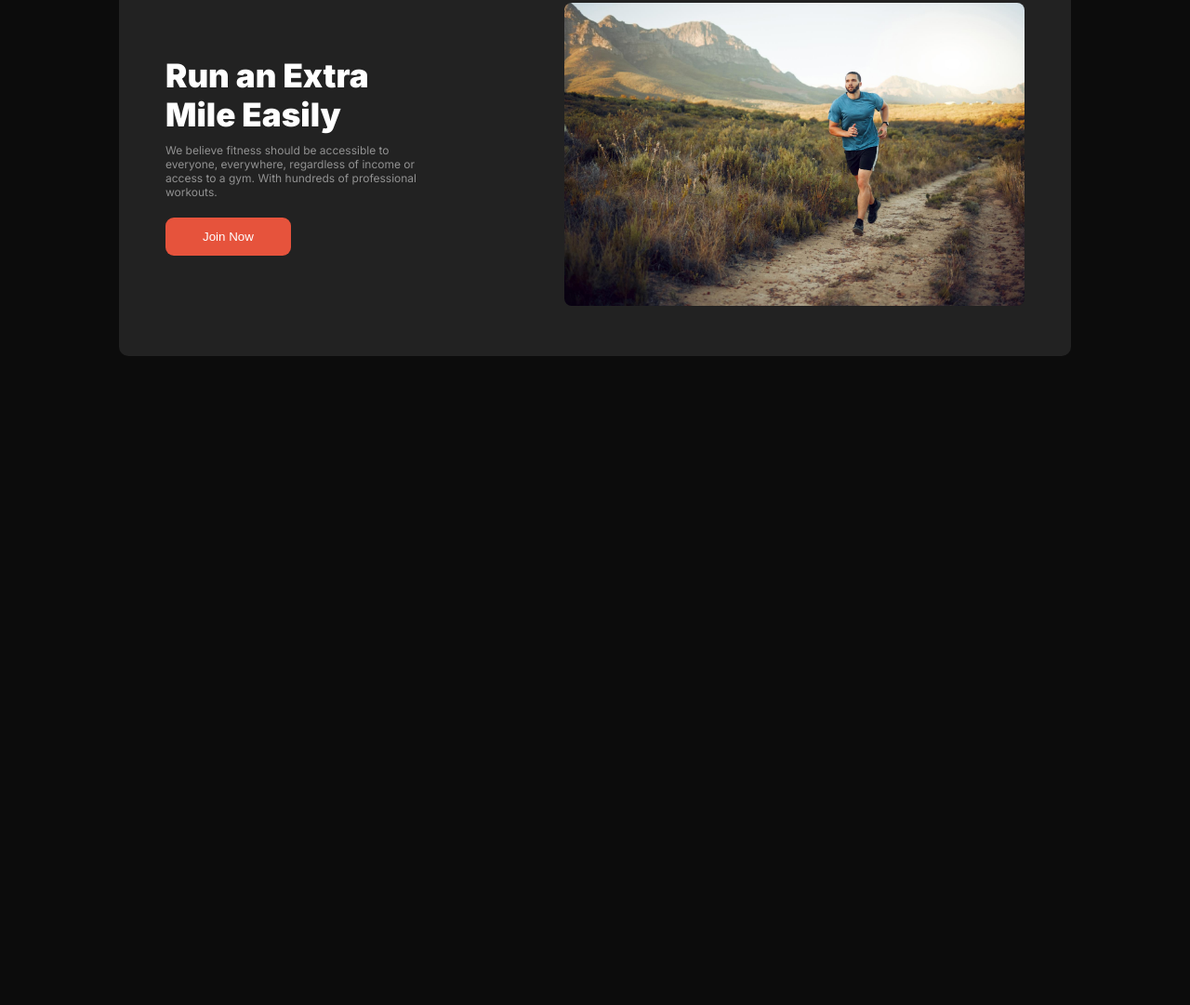
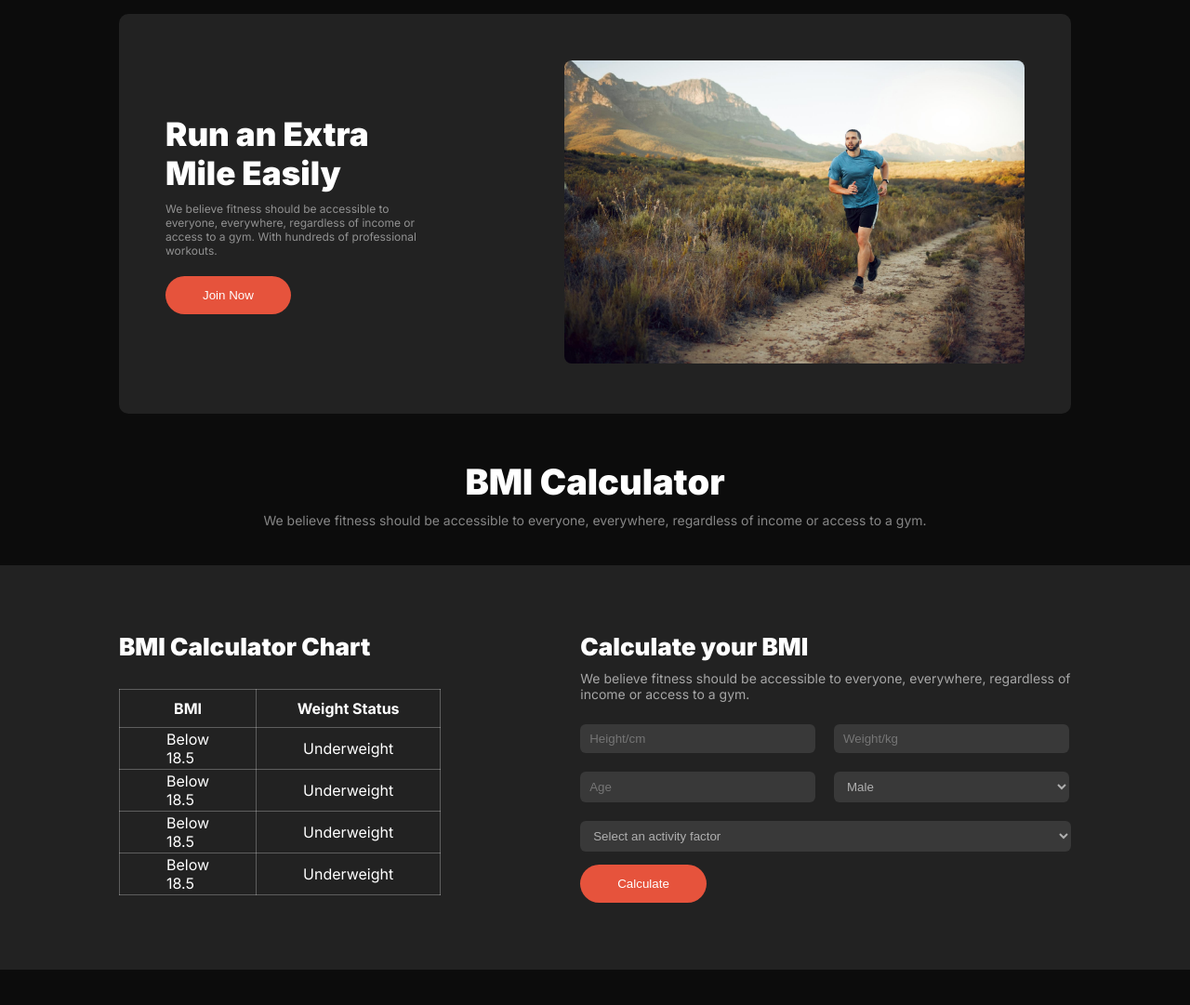
Before and after one commit to Ifuvhai/fitness-web-layout, a plain HTML site: page index.html in a window 1280 px wide. Shown: the part 589-1670 px from the top of the page at 93% size. Before the commit the page ends 1022 px from the top, so only its background shows below. Drawn offline with Linux system fonts and the light colour scheme.

Commit message:
bmi section added and make responsive

```diff
--- a/index.html
+++ b/index.html
@@ -87,6 +87,65 @@
                 </div>
             </div>
         </section>
+
+        <div class="habit">
+            <h2 class="habit-title">BMI Calculator</h2>
+            <p>We believe fitness should be accessible to everyone, everywhere, regardless of income or access to a
+                gym.</p>
+            </div>
+
+        <section class="bmi-section">
+            <div class="bmi-container">
+                <div class="chart-content">
+                    <h2>BMI Calculator Chart</h2>
+                    <table class="bmi-table">
+                        <tr>
+                            <th>BMI</th>
+                            <th>Weight Status</th>
+                        </tr>
+                        <tr>
+                            <td>Below 18.5</td>
+                            <td>Underweight</td>
+                        </tr>
+                        <tr>
+                            <td>Below 18.5</td>
+                            <td>Underweight</td>
+                        </tr>
+                        <tr>
+                            <td>Below 18.5</td>
+                            <td>Underweight</td>
+                        </tr>
+                        <tr>
+                            <td>Below 18.5</td>
+                            <td>Underweight</td>
+                        </tr>
+                    </table>
+                </div>
+                <div class="calculate-content">
+                    <h2>Calculate your BMI</h2>
+                    <p>We believe fitness should be accessible to everyone, everywhere, regardless of income or access to a
+                        gym.</p>
+                    <div class="input-form">
+                        <div class="input-container">
+                            <input type="text" placeholder="Height/cm">
+                        <input type="text" placeholder="Weight/kg">
+
+                        <input type="text" placeholder="Age">
+                        <select name="" id="gender">
+                            <option value="male">Male</option>
+                            <option value="female">Female</option>
+                        </select>
+                        </div>
+                        <br>
+                        <select class="last-select" name="" id="gender">
+                            <option value="male">Select an activity factor</option>
+                        </select>
+                        <br>
+                        <button class="btn-join">Calculate</button>
+                    </div>
+                </div>
+            </div>
+        </section>
     </main>
 
     <footer>
--- a/styles/style.css
+++ b/styles/style.css
@@ -129,16 +129,17 @@ header{
 }
 .habit-content img{
     border: 1px solid whitesmoke;
+    width: 100%;
     border-radius: 50%;
 }
 .habit-content h4{
-    font-size: 18px;
+    font-size: 16px;
     font-weight: 600;
     margin-top: 10px;
     color: rgb(255, 255, 255);
 }
 .habit-content p{
-    font-size: 14px;
+    font-size: 12px;
     font-weight: 400;
     margin-top: 8px;
     color: rgba(255, 255, 255, 0.5);
@@ -179,7 +180,7 @@ header{
 }
 .btn-join{
     border: none;
-    border-radius: 9px;
+    border-radius: 60px;
     padding: 13px 40px;
     background-color: rgb(230, 83, 60);
     color: white;
@@ -187,6 +188,78 @@ header{
 .mile-img img{
     width: 100%;
     border-radius: 8px;
+}
+
+.bmi-section{
+    background-color: rgb(34, 34, 34);
+    padding: 2px 0;
+    margin: 40px 0;
+    /* display: none; */
+}
+.bmi-title{
+    color: white;
+    text-align: center;
+}
+.bmi-container{
+    color: white;
+    max-width: 80%;
+    margin: 70px auto;
+    display: flex;
+    gap: 150px;
+}
+.bmi-table, tr, td{
+    border: 1px solid rgba(245, 245, 245, 0.285);
+    border-collapse: collapse;
+    padding: 2px 50px;
+    margin-top: 30px;
+}
+th{
+    border: 1px solid rgba(245, 245, 245, 0.285);
+    border-collapse: collapse;
+    padding: 10px 0;
+}
+.chart-content h2{
+    font-size: 26px;
+    font-weight: 900;
+    color: rgb(255, 255, 255);
+}
+
+.calculate-content h2{
+    font-size: 26px;
+    font-weight: 900;
+    color: rgb(255, 255, 255);
+    margin-bottom: 10px;
+}
+.calculate-content p{
+    color: rgba(255, 255, 255, 0.6);
+    font-size: 14px;
+    margin-bottom: 24px;
+}
+
+/* .input-form{
+    border: 2px solid red;
+} */
+.input-container{
+    display: flex;
+    flex-wrap: wrap;
+    gap: 20px;
+}
+.input-form input , select{
+    /* border: 2px solid green; */
+    border: none;
+    background-color: rgba(255, 255, 255, 0.1);
+    border-radius: 6px;
+    color: rgba(255, 255, 255, 0.6);
+    padding: 8px 0;
+    padding-left: 10px;
+    width: 46%;
+}
+select{
+    width: 48%;
+}
+.last-select{
+    width: 100%;
+    margin-bottom: 14px;
 }
 
 /* responsive section starts here...  */
@@ -198,4 +271,35 @@ header{
         flex-direction: column;
         gap: 30px;
     }
+    .bmi-container{
+        flex-direction: column;
+    }
+    .bmi-table, tr, td{
+        border: 1px solid rgba(245, 245, 245, 0.285);
+        border-collapse: collapse;
+        padding: 2px 20px;
+        margin-top: 30px;
+    }
+    th{
+        border: 1px solid rgba(245, 245, 245, 0.285);
+        border-collapse: collapse;
+        padding: 10px 0;
+    }
+    .calculate-content p{
+        font-size: 10px;
+    }
+    .habit{
+        text-align: start;
+        padding-left: 20px;
+    }
+    .input-form input , select{
+        width: 77%;
+    }
+    select{
+        width: 80%;
+    }
+    .last-select{
+        width: 80%;
+        /* margin-bottom: 14px; */
+    }
 }
```
